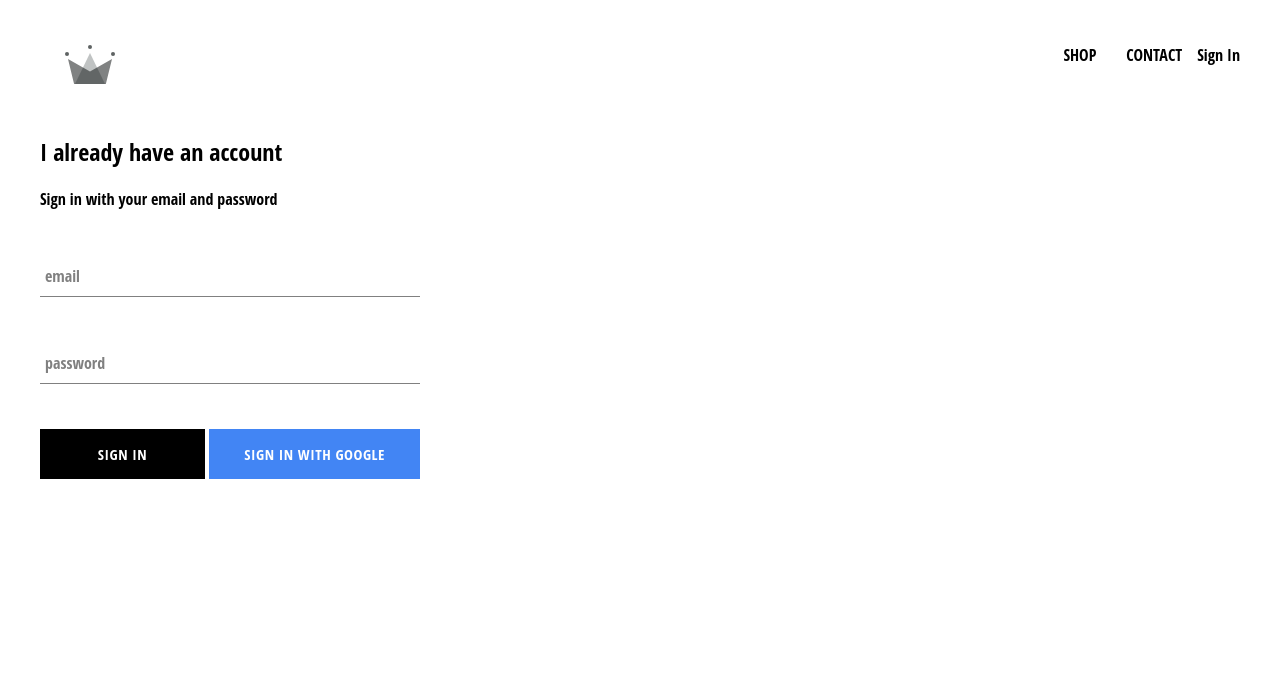
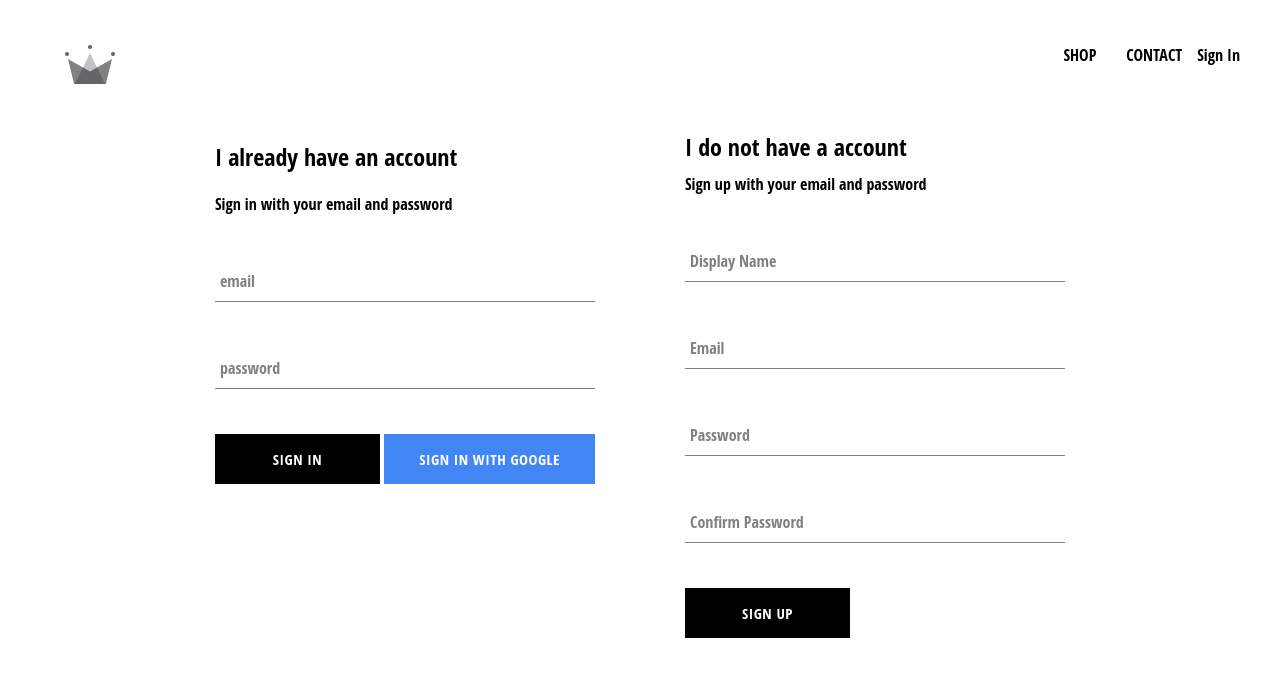
Before and after one commit to BurhanAtique/crwn-clothing, a React (Create React App) app: page /signin in a window 1280 px wide. Shown: the top 676 px of the page. Built offline with nearby package versions, Linux system fonts and the light colour scheme; no server answers.

Commit message:
implemented firbase utils

```diff
--- a/src/App.js
+++ b/src/App.js
@@ -5,7 +5,7 @@
 import Header from './components/header/header.component.jsx';
 import SignInAndSignUpPage from './pages/sign-in-and-sign-up/sign-in-and-sign-up.component.jsx';
 import { Component } from 'react';
-import {auth} from './firebase/firebase.utils'
+import {auth, createUserProfileDocument} from './firebase/firebase.utils'
 
 class App extends Component {
   constructor(){
@@ -18,9 +18,23 @@
   unsubscribeFromAuth = null;
 
   componentDidMount(){
-    auth.onAuthStateChanged(user=>{ //(called opened subscription) this connection is opened as long as this app is running and as soon as the status of user is changed i.e gigned out it
-      this.setState({currentUser:user});
-      console.log(user);
+    this.unsubscribeFromAuth=auth.onAuthStateChanged(async userAuth=>{ //(called opened subscription) this connection is opened as long as this app is running and as soon as the status of user is changed i.e gigned out it
+      if (userAuth) {
+        const userRef = await createUserProfileDocument(userAuth);
+
+        userRef.onSnapshot(snapShot => {
+          this.setState({
+            currentUser: {
+              id: snapShot.id,
+              ...snapShot.data()
+            }
+          });
+
+          console.log(this.state);
+        });
+      }
+      this.setState({currentUser:userAuth});
+      console.log(userAuth);
 
     })
   }
--- /dev/null
+++ b/src/components/sign-up/sign-up.component.jsx
@@ -0,0 +1,103 @@
+import React from 'react';
+
+import FormInput from '../form-input/form-input.component';
+import CustomButton from '../custom-button/custom-button.component';
+
+import { auth, createUserProfileDocument } from '../../firebase/firebase.utils';
+
+import './sign-up.styles.scss';
+
+class SignUp extends React.Component {
+  constructor() {
+    super();
+
+    this.state = {
+      displayName: '',
+      email: '',
+      password: '',
+      confirmPassword: ''
+    };
+  }
+
+  handleSubmit = async event => {
+    event.preventDefault();
+
+    const { displayName, email, password, confirmPassword } = this.state;
+
+    if (password !== confirmPassword) {
+      alert("passwords don't match");
+      return;
+    }
+
+    try {
+      const { user } = await auth.createUserWithEmailAndPassword(
+        email,
+        password
+      );
+
+      await createUserProfileDocument(user, { displayName });
+
+      this.setState({
+        displayName: '',
+        email: '',
+        password: '',
+        confirmPassword: ''
+      });
+    } catch (error) {
+      console.error(error);
+    }
+  };
+
+  handleChange = event => {
+    const { name, value } = event.target;
+
+    this.setState({ [name]: value });
+  };
+
+  render() {
+    const { displayName, email, password, confirmPassword } = this.state;
+    return (
+      <div className='sign-up'>
+        <h2 className='title'>I do not have a account</h2>
+        <span>Sign up with your email and password</span>
+        <form className='sign-up-form' onSubmit={this.handleSubmit}>
+          <FormInput
+            type='text'
+            name='displayName'
+            value={displayName}
+            onChange={this.handleChange}
+            label='Display Name'
+            required
+          />
+          <FormInput
+            type='email'
+            name='email'
+            value={email}
+            onChange={this.handleChange}
+            label='Email'
+            required
+          />
+          <FormInput
+            type='password'
+            name='password'
+            value={password}
+            onChange={this.handleChange}
+            label='Password'
+            required
+          />
+          <FormInput
+            type='password'
+            name='confirmPassword'
+            value={confirmPassword}
+            onChange={this.handleChange}
+            label='Confirm Password'
+            required
+          />
+          <CustomButton type='submit'>SIGN UP</CustomButton>
+        </form>
+      </div>
+    );
+  }
+}
+
+export default SignUp;
--- /dev/null
+++ b/src/components/sign-up/sign-up.styles.scss
@@ -0,0 +1,9 @@
+.sign-up {
+    display: flex;
+    flex-direction: column;
+    width: 380px;
+
+    .title {
+      margin: 10px 0;
+    }
+  }
--- a/src/firebase/firebase.utils.js
+++ b/src/firebase/firebase.utils.js
@@ -19,6 +19,31 @@
 
 firebase.initializeApp(config);
 
+export const createUserProfileDocument = async (userAuth, additionalData) => {
+    if (!userAuth) return;
+
+    const userRef = firestore.doc(`users/${userAuth.uid}`);
+
+    const snapShot = await userRef.get();
+
+    if (!snapShot.exists) {
+      const { displayName, email } = userAuth;
+      const createdAt = new Date();
+      try {
+        await userRef.set({
+          displayName,
+          email,
+          createdAt,
+          ...additionalData
+        });
+      } catch (error) {
+        console.log('error creating user', error.message);
+      }
+    }
+
+    return userRef;
+  };
+
 export const auth = firebase.auth(); //it allows us to signIn with third party apps like Google,FaceBook,Twitter
 export const firestore = firebase.firestore();
 
--- a/src/pages/sign-in-and-sign-up/sign-in-and-sign-up.component.jsx
+++ b/src/pages/sign-in-and-sign-up/sign-in-and-sign-up.component.jsx
@@ -1,12 +1,14 @@
 import React from 'react';
 
 import SignIn from '../../components/sign-in/sign-in.component';
+import SignUp from '../../components/sign-up/sign-up.component';
 
 import './sign-in-and-sign-up.styles.scss';
 
 const SignInAndSignUpPage = () => (
   <div className='sign-in-and-sign-up'>
     <SignIn />
+    <SignUp />
   </div>
 );
 
--- a/src/pages/sign-in-and-sign-up/sign-in-and-sign-up.styles.scss
+++ b/src/pages/sign-in-and-sign-up/sign-in-and-sign-up.styles.scss
@@ -0,0 +1,6 @@
+.sign-in-and-sign-up {
+    width: 850px;
+    display: flex;
+    justify-content: space-between;
+    margin: 30px auto;
+  }
```
